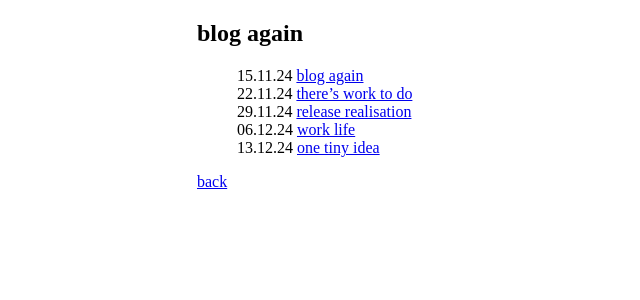
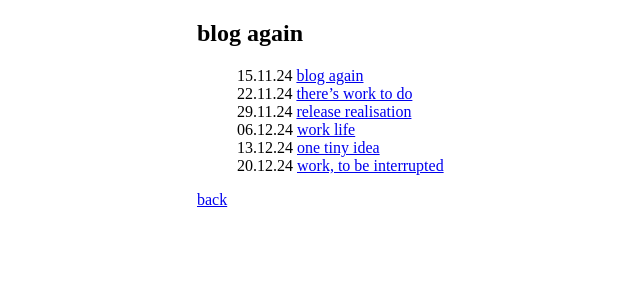
Before and after one commit to stuffedwombat/stuffedwombat.github.io, a Jekyll site: the page built from blogagain.md, in a window 1280 px wide. Shown: the top 300 px of the page, without its empty margins (127-767 px from the left). Built offline with Jekyll 4.4.1, drawn with Linux system fonts in a browser that asks for light colours; our own code applies the rules of GitHub Pages for plain Markdown files; comment, search, counter and statistics services are not loaded.

Commit message:
Update blogagain.md

```diff
--- a/blogagain.md
+++ b/blogagain.md
@@ -5,5 +5,6 @@
 - 29.11.24 [release realisation](24_11_29_release_realisation)
 - 06.12.24 [work life](24_12_06_work_life)
 - 13.12.24 [one tiny idea](24_12_13_one_tiny_idea)
+- 20.12.24 [work, to be interrupted](24_12_20_work_to_be_interrupted.md)
 
 [back](thinking)
```
